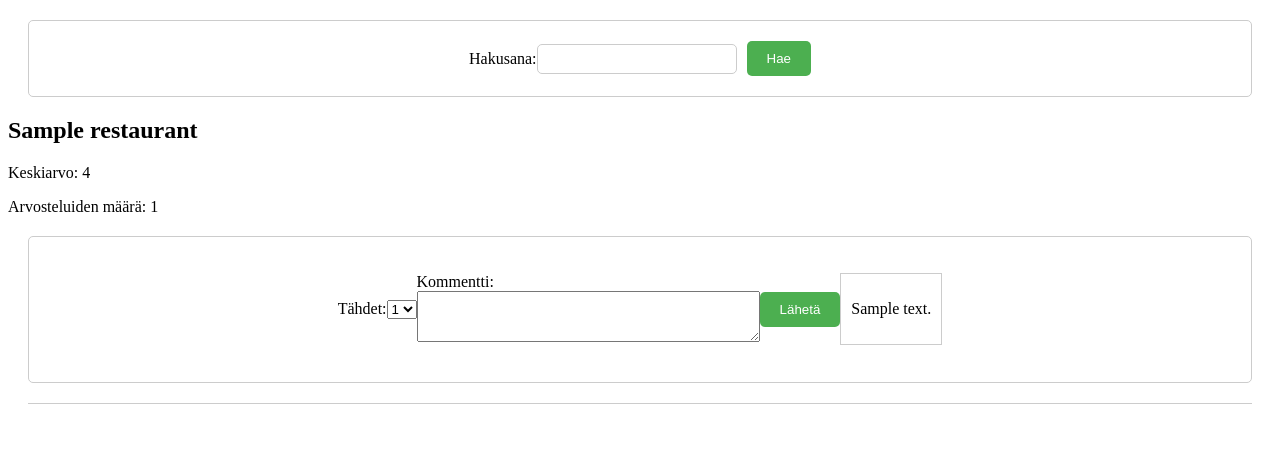
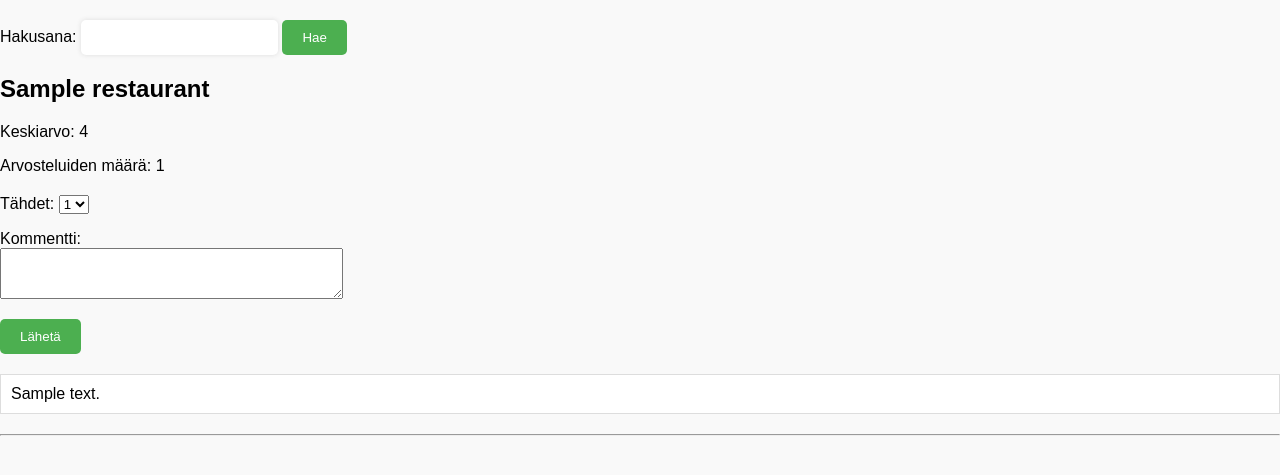
Before and after one commit to nikitaessine/arvostelusovellus, a Flask app: template templates/reviews.html in a window 1280 px wide. Shown: the top 475 px of the page. Run offline with Flask 3, Linux system fonts and the light colour scheme; the template is opened without the code that fills it: most values are stand-ins (such as "Sample title", 1, 10 or a date in 2020).

Commit message:
reviews page css modified

```diff
--- a/static/reviews.css
+++ b/static/reviews.css
@@ -1,95 +1,88 @@
-/* Style the form */
-form {
-    margin: 20px;
-    padding: 20px;
-    border: 1px solid #ccc;
-    border-radius: 5px;
-    display: flex;
-    flex-direction: row;
-    justify-content: center;
-    align-items: center;
+/* Apply a style to the entire page */
+body {
+  font-family: Arial, sans-serif;
+  background-color: #f9f9f9;
+  margin: auto;
 }
 
-  input[type=text] {
-    width: 200px;
-    height: 30px;
-    padding: 10px;
-    box-sizing: border-box;
-    border: 1px solid #ccc;
-    border-radius: 5px;
-    margin-right: 10px;
+/* Style the search form */
+form {
+  margin: 20px 0;
 }
 
-  input[type=submit] {
+input[type="text"] {
+  padding: 10px;
+  border: none;
+  border-radius: 5px;
+  box-shadow: 0 0 5px #ddd;
+}
+
+input[type="submit"] {
+  padding: 10px 20px;
   background-color: #4CAF50;
-    color: white;
-    padding: 10px 20px;
+  color: #fff;
   border: none;
   border-radius: 5px;
   cursor: pointer;
 }
 
-  input[type=submit]:hover {
-    background-color: #45a049;
+/* Style each restaurant card */
+.restaurant-card {
+  margin-bottom: 20px;
+  background-color: #fff;
+  border: 1px solid #ddd;
+  padding: 20px;
 }
 
-  /* Style the restaurant list */
-  .restaurant {
-    margin: 20px;
-    padding: 20px;
-    border: 1px solid #ccc;
-    border-radius: 5px;
-  }
-
-  .restaurant h2 {
-    font-size: 20px;
+.restaurant-card h2 {
+  margin-top: 0;
   margin-bottom: 10px;
 }
 
-  .review-form {
-    margin-top: 20px;
-    display: flex;
-    flex-direction: column;
-    justify-content: center;
-    align-items: center;
+.restaurant-card p {
+  margin: 5px 0;
 }
 
-  .review-form select {
-    margin-bottom: 10px;
+/* Style the comment form */
+.comment-form {
+  margin-top: 20px;
+  background-color: #eee;
+  border: 1px solid #ddd;
+  padding: 20px;
 }
 
-  .review-form textarea {
-    width: 100%;
-    height: 100px;
-    padding: 10px;
-    box-sizing: border-box;
-    border: 1px solid #ccc;
-    border-radius: 5px;
-    margin-bottom: 10px;
+.comment-form select,
+.comment-form textarea,
+.comment-form input[type="submit"] {
+  margin-top: 10px;
 }
 
-  .review-form input[type=submit] {
+.comment-form textarea {
+  width: 100%;
+  resize: vertical;
+}
+
+.comment-form input[type="submit"] {
+  padding: 10px 20px;
   background-color: #4CAF50;
-    color: white;
-    padding: 10px 20px;
+  color: #fff;
   border: none;
   border-radius: 5px;
   cursor: pointer;
 }
 
-  .review-form input[type=submit]:hover {
-    background-color: #45a049;
+/* Style each comment */
+.comment {
+  margin-top: 20px;
+  background-color: #fff;
+  border: 1px solid #ddd;
+  padding: 10px;
 }
 
-  /* Style the horizontal line */
-  hr {
-    margin: 20px;
-    border: none;
-    border-top: 1px solid #ccc;
+.comment p {
+  margin: 0;
 }
 
-  .comment {
-    border: 1px solid #ccc;
-    padding: 10px;
-    margin: 10px 0;
+.comment:first-child {
+  margin-top: 0;
 }
```
Lines whose indentation alone changed are shown as unchanged.
